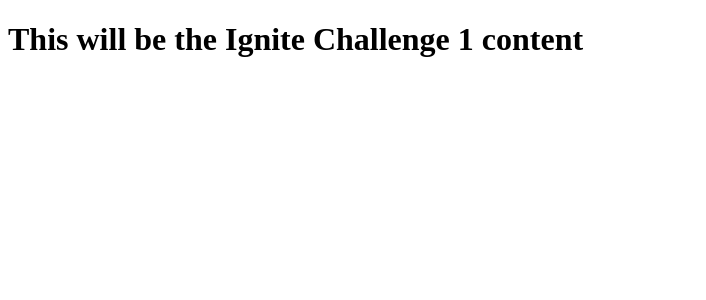
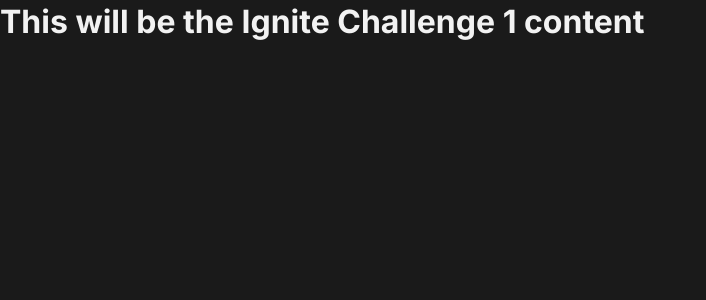
Before and after one commit to dwtoledo/Ignite-Todo-List, a React (Vite) app in the folder challenge-01-ignite/: page / in a window 1280 px wide. Shown: the top 300 px of the page, without its empty margins (0-706 px from the left). Built offline with nearby package versions, Linux system fonts and the light colour scheme.

Commit message:
Add and Implement Global and Reset CSS

```diff
--- a/challenge-01-ignite/src/App.tsx
+++ b/challenge-01-ignite/src/App.tsx
@@ -1,3 +1,6 @@
+import './reset.css'
+import './global.css'
+
 export function App() {
   return (
     <h1>
--- /dev/null
+++ b/challenge-01-ignite/src/global.css
@@ -0,0 +1,25 @@
+:root {
+  --blue: #4EA8DE;
+  --blue-dark: #1E6F9F;
+  --danger: #E25858;
+  --gray-100: #F2F2F2;
+  --gray-200: #D9D9D9;
+  --gray-300: #808080;
+  --gray-400: #333333;
+  --gray-500: #262626;
+  --gray-600: #1A1A1A;
+  --gray-700: #0D0D0D;
+  --purple: #8284FA;
+  --purple-dark: #5E60CE;
+}
+
+body {
+  background-color: var(--gray-600);
+  color: var(--gray-100);
+}
+
+body, input, textarea, button {
+  font-family: 'Inter', sans-serif;
+  font-weight: 400;
+  font-size: 1rem;
+}
--- /dev/null
+++ b/challenge-01-ignite/src/reset.css
@@ -0,0 +1,53 @@
+/* reset css from https://www.joshwcomeau.com/css/custom-css-reset */
+
+*,
+*::before,
+*::after {
+  box-sizing: border-box;
+}
+
+* {
+  margin: 0;
+  padding: 0;
+}
+
+html,
+body {
+  height: 100%;
+}
+
+body {
+  line-height: 1.4;
+  -webkit-font-smoothing: antialiased;
+}
+
+img,
+picture,
+video,
+canvas,
+svg {
+  display: block;
+  max-width: 100%;
+}
+
+input,
+button,
+textarea,
+select {
+  font: inherit;
+}
+
+p,
+h1,
+h2,
+h3,
+h4,
+h5,
+h6 {
+  overflow-wrap: break-word;
+}
+
+#root,
+#__next {
+  isolation: isolate;
+}
```
